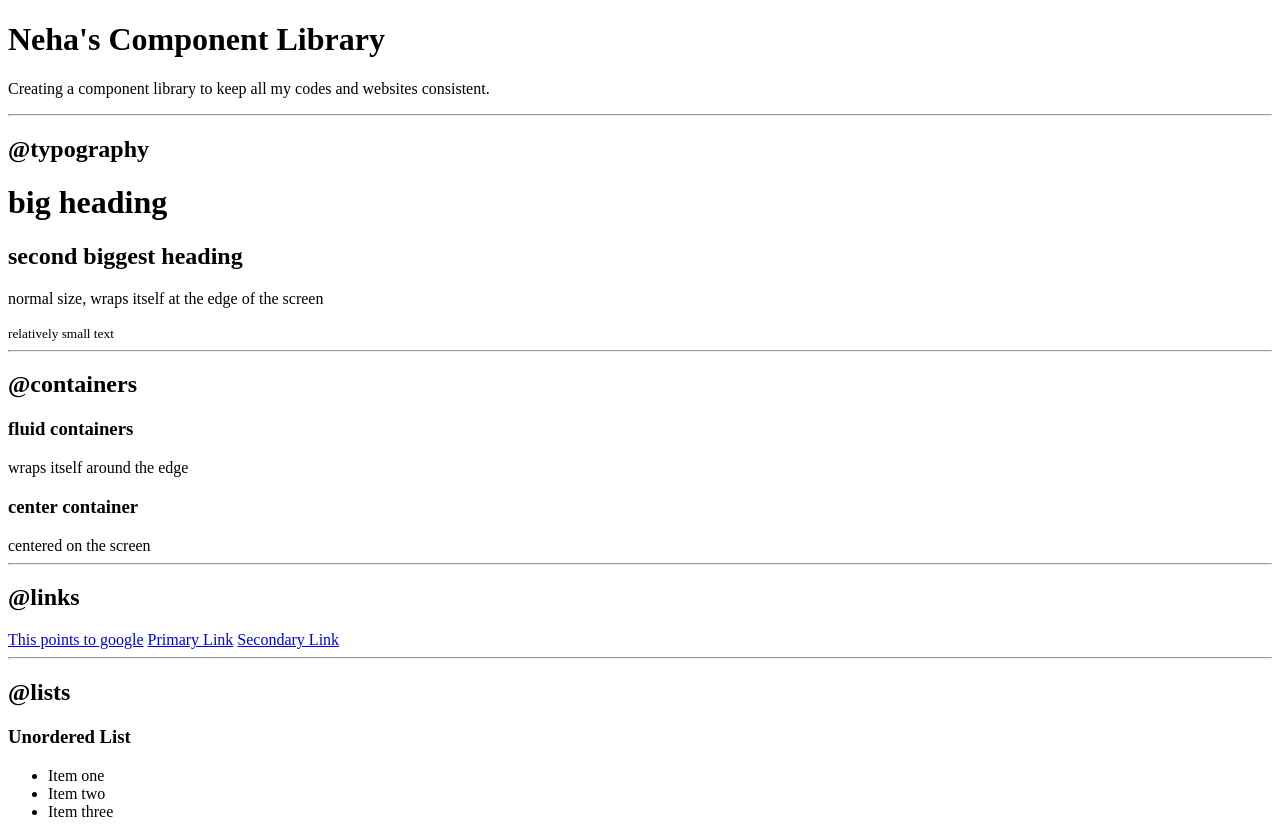
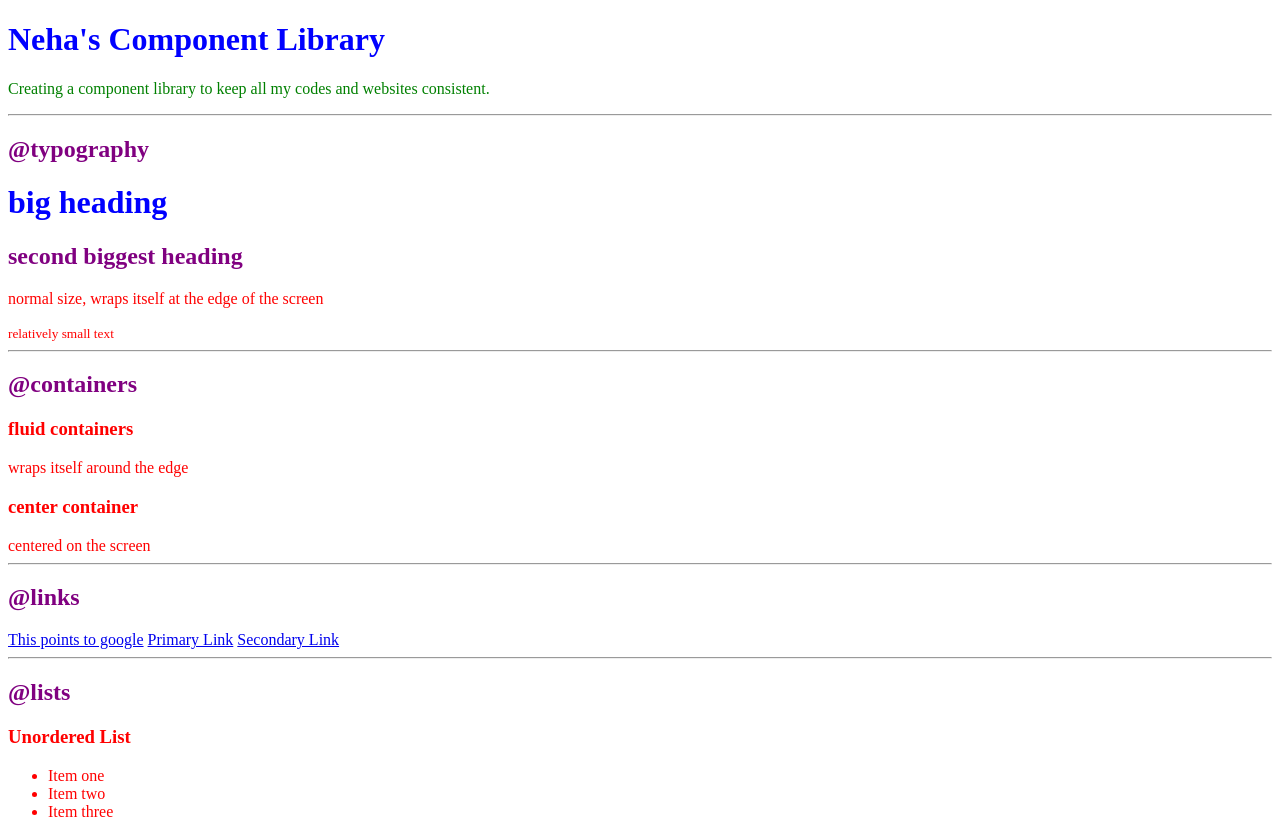
Before and after one commit to neharajesh/neha-portfolio, a plain HTML site: page index.html in a window 1280 px wide. Shown: the top 824 px of the page. Drawn offline with Linux system fonts and the light colour scheme; files that its build step writes are made by us from their sources.

Commit message:
added css

```diff
--- /dev/null
+++ b/images/style.css
@@ -0,0 +1,12 @@
+body {
+    color : red;
+}
+h1 {
+    color : blue;
+}
+h2 {
+    color : purple;
+}
+.para {
+    color : green;
+}
--- a/index.html
+++ b/index.html
@@ -4,10 +4,11 @@
     <meta charset="UTF-8">
     <meta name="viewport" content="width=device-width, initial-scale=1.0">
     <title>neha-website</title>
+    <link href="style.css" rel="stylesheet"/>
 </head>
 <body>
     <h1>Neha's Component Library</h1>
-    <p>Creating a component library to keep all my codes and websites consistent.</p>
+    <p class = "para">Creating a component library to keep all my codes and websites consistent.</p>
 
     <hr>
 
```
